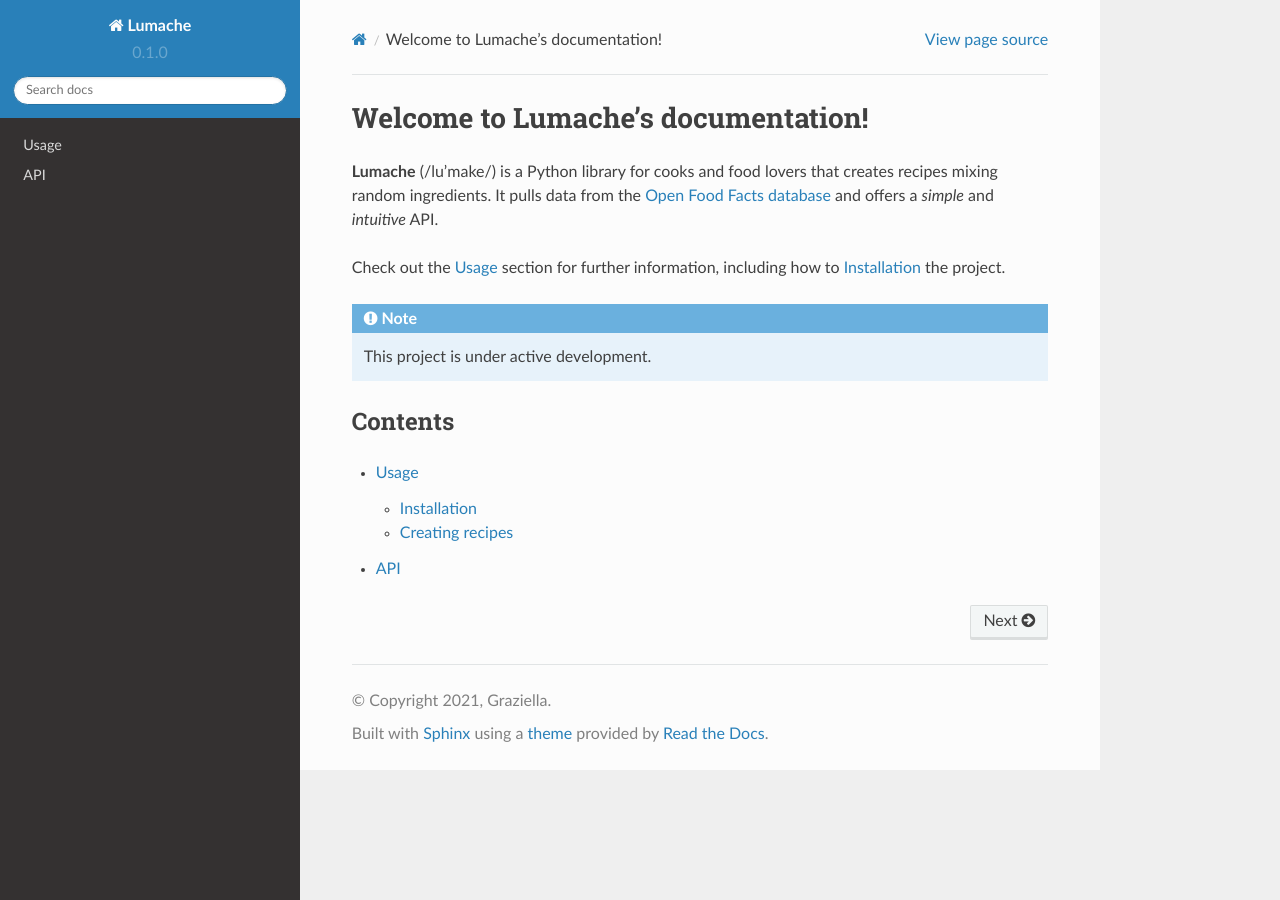
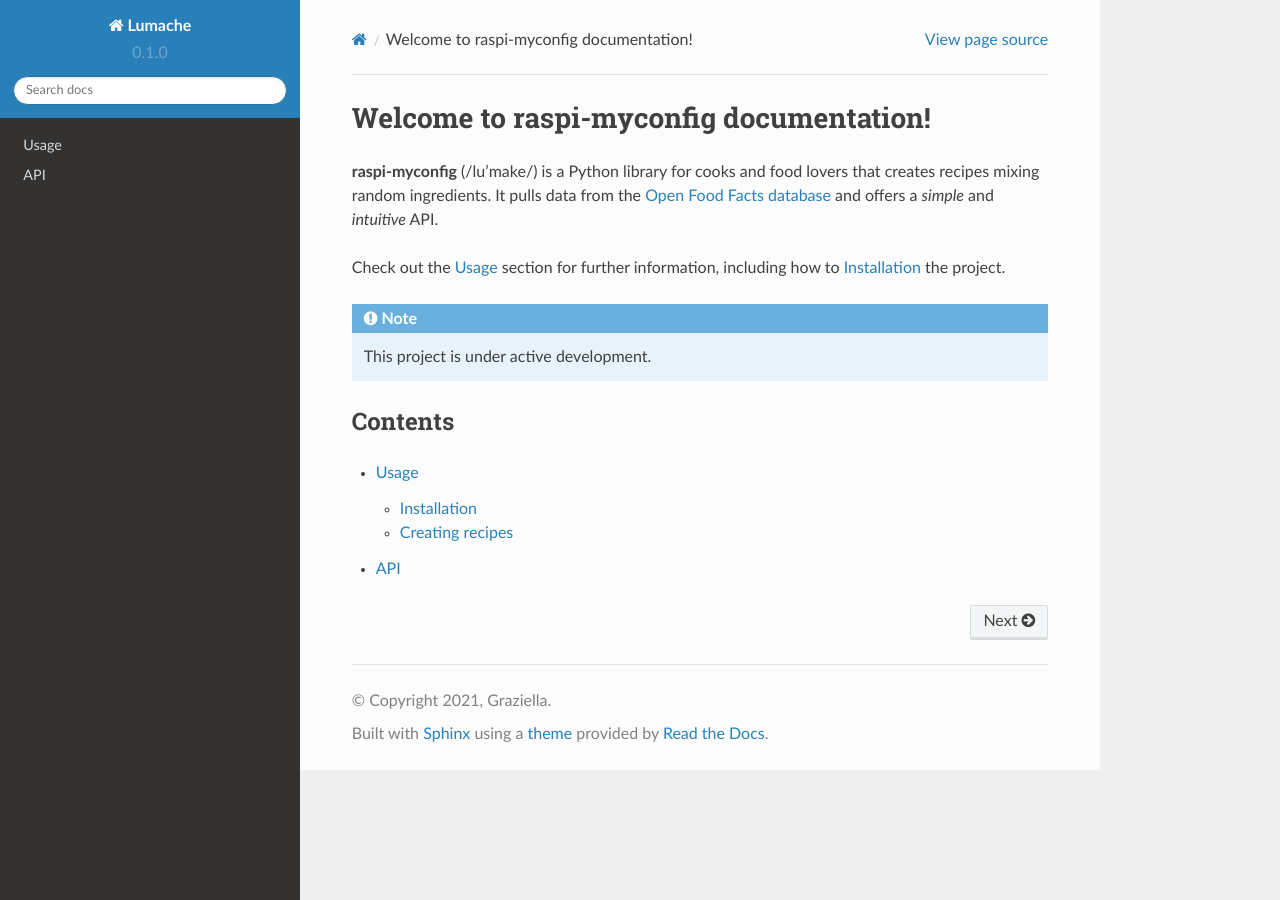
Before and after one commit to steneor/test_RDT, a Sphinx documentation site: the page built from docs/source/index.rst, in a window 1280 px wide. Built offline with Sphinx 7.4.7 and the Read the Docs theme 2.0.0, drawn with Linux system fonts in a browser that asks for light colours.

Commit message:
Update index.rst

```diff
--- a/docs/source/index.rst
+++ b/docs/source/index.rst
@@ -1,7 +1,7 @@
-Welcome to Lumache's documentation!
+Welcome to raspi-myconfig documentation!
 ===================================
 
-**Lumache** (/lu'make/) is a Python library for cooks and food lovers
+**raspi-myconfig** (/lu'make/) is a Python library for cooks and food lovers
 that creates recipes mixing random ingredients.
 It pulls data from the `Open Food Facts database <https://world.openfoodfacts.org/>`_
 and offers a *simple* and *intuitive* API.
```
